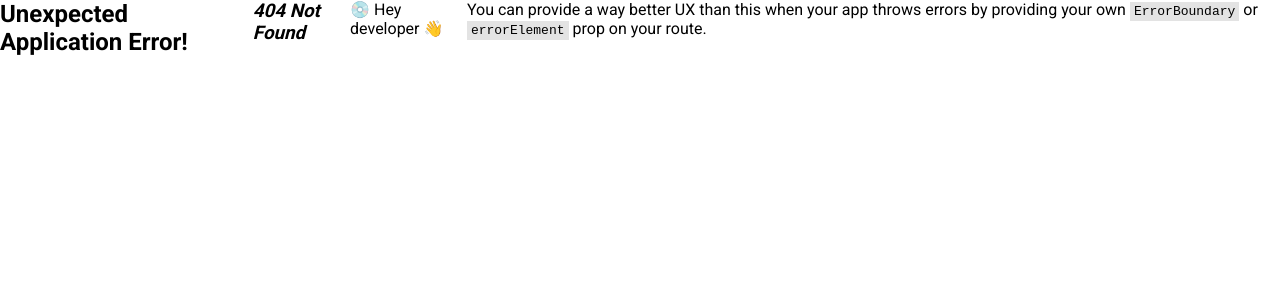
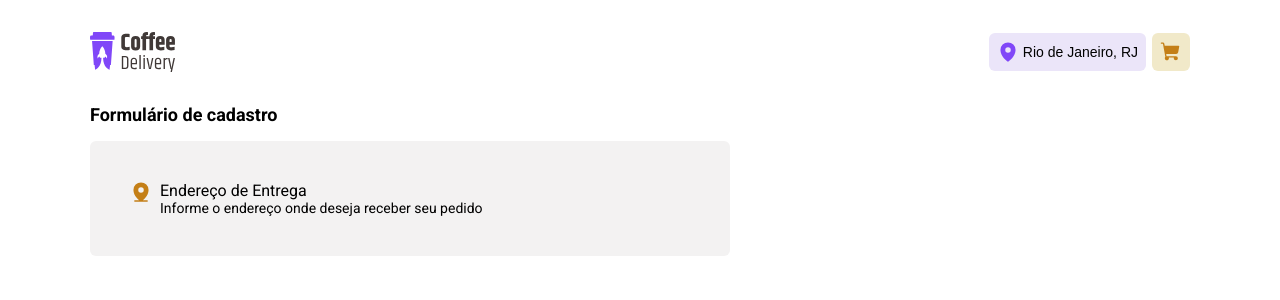
Before and after one commit to RobertodeOliveira/coffee-delivery, a React (Vite) app: page /checkout in a window 1280 px wide. Before the commit this address had no page. Shown: the top 300 px of the page. Built offline with nearby package versions, Linux system fonts and the light colour scheme; the HTML template or start-up script is replaced by a standard one.

Commit message:
feat: begin develop of page checkout

```diff
--- /dev/null
+++ b/src/components/Form/index.tsx
@@ -0,0 +1,22 @@
+import { MapPinLine } from 'phosphor-react'
+import { Text } from '../Text'
+import * as S from './styles'
+
+export const RegisterForm = () => {
+  return (
+    <>
+      <S.Title>Formulário de cadastro</S.Title>
+      <S.Container>
+        <S.InfoForm>
+          <MapPinLine size={22} weight="fill" color="#C47F17" />
+          <div>
+            <Text $fontSize="16px">Endereço de Entrega</Text>
+            <Text $fontSize="14px">
+              Informe o endereço onde deseja receber seu pedido
+            </Text>
+          </div>
+        </S.InfoForm>
+      </S.Container>
+    </>
+  )
+}
--- /dev/null
+++ b/src/components/Form/styles.ts
@@ -0,0 +1,28 @@
+import styled, { css } from 'styled-components'
+
+const Container = styled.div`
+  ${({ theme }) => css`
+    padding: 40px;
+    margin-top: 1rem;
+    background: ${theme.colors.base.card};
+    border-radius: ${theme.radius.md};
+
+    max-width: 640px;
+  `}
+`
+
+const Title = styled.h3`
+  ${({ theme }) => css`
+    font-size: ${theme.fontSizes.xmd};
+    font-weight: 600;
+  `}
+`
+
+const InfoForm = styled.div`
+  display: flex;
+  gap: 0.5rem;
+`
+
+const Input = styled.input``
+
+export { Container, Title, Input, InfoForm }
--- /dev/null
+++ b/src/components/Text/index.tsx
@@ -0,0 +1,25 @@
+import * as S from './styles'
+
+interface TextProps {
+  children: string
+  $fontSize?: string
+  $color?: string
+  fontWeigth?: number
+}
+
+export const Text = ({
+  children,
+  $color,
+  $fontSize,
+  fontWeigth,
+}: TextProps) => {
+  return (
+    <>
+      <S.Container>
+        <S.Text color={$color} fontSize={$fontSize} fontWeigth={fontWeigth}>
+          {children}
+        </S.Text>
+      </S.Container>
+    </>
+  )
+}
--- /dev/null
+++ b/src/components/Text/styles.ts
@@ -0,0 +1,19 @@
+import styled, { css } from 'styled-components'
+
+interface TextProps {
+  fontSize?: string
+  color?: string
+  fontWeigth?: number
+}
+
+const Container = styled.div``
+
+const Text = styled.p<TextProps>`
+  ${({ fontSize, color, fontWeigth }) => css`
+    color: ${color};
+    font-size: ${fontSize};
+    font-weight: ${fontWeigth};
+  `}
+`
+
+export { Container, Text }
--- a/src/pages/Car/index.tsx
+++ /dev/null
@@ -1,3 +0,0 @@
-export const Car = () => {
-  return <h1>Carrinho</h1>
-}
--- /dev/null
+++ b/src/pages/Checkout/index.tsx
@@ -0,0 +1,9 @@
+import { RegisterForm } from '../../components/Form'
+
+export const Checkout = () => {
+  return (
+    <>
+      <RegisterForm />
+    </>
+  )
+}
--- a/src/pages/Home/index.tsx
+++ b/src/pages/Home/index.tsx
@@ -1,14 +1,11 @@
 import { BannerSection } from '../../components/BannerSection'
 import { CardCoffee } from '../../components/CardCoffee'
-// import * as S from './styles'
 
 export const Home = () => {
   return (
-    // <S.Container>
     <>
       <BannerSection />
       <CardCoffee />
     </>
-    // </S.Container>
   )
 }
--- a/src/pages/index.tsx
+++ b/src/pages/index.tsx
@@ -7,9 +7,7 @@ export const Pages = () => {
     <>
       <S.Container>
         <Header />
-        {/* <S.Content> */}
         <Outlet />
-        {/* </S.Content> */}
       </S.Container>
     </>
   )
--- a/src/pages/styles.ts
+++ b/src/pages/styles.ts
@@ -1,7 +1,7 @@
 import styled from 'styled-components'
 
 const Container = styled.div`
-  max-width: 1120px;
+  width: 1120px;
   padding: 0 10px;
 `
 
@@ -13,7 +13,6 @@ const Wrapper = styled.div`
 const Content = styled.main`
   display: flex;
   justify-content: center;
-  /* width: 1120px; */
 `
 
 export { Container, Wrapper, Content }
--- a/src/router/router.tsx
+++ b/src/router/router.tsx
@@ -1,7 +1,7 @@
 import { createBrowserRouter } from 'react-router-dom'
 import { Pages } from '../pages/index'
 import { Home } from '../pages/Home'
-import { Car } from '../pages/Car'
+import { Checkout } from '../pages/Checkout'
 
 export const routers = createBrowserRouter([
   {
@@ -13,8 +13,8 @@ export const routers = createBrowserRouter([
         element: <Home />,
       },
       {
-        path: '/car',
-        element: <Car />,
+        path: '/checkout',
+        element: <Checkout />,
       },
     ],
   },
--- a/src/styles/themes/default.ts
+++ b/src/styles/themes/default.ts
@@ -28,6 +28,7 @@ export const defaultTheme = {
     xxl: '32px',
     xl: '24px',
     lg: '20px',
+    xmd: '18px',
     md: '16px',
     sm: '14px',
     xs: '12px',
@@ -37,4 +38,8 @@ export const defaultTheme = {
     regular: 'Roboto',
     title: "'Baloo 2'",
   },
+  radius: {
+    sm: '4px',
+    md: '6px',
+  },
 } as const
```
